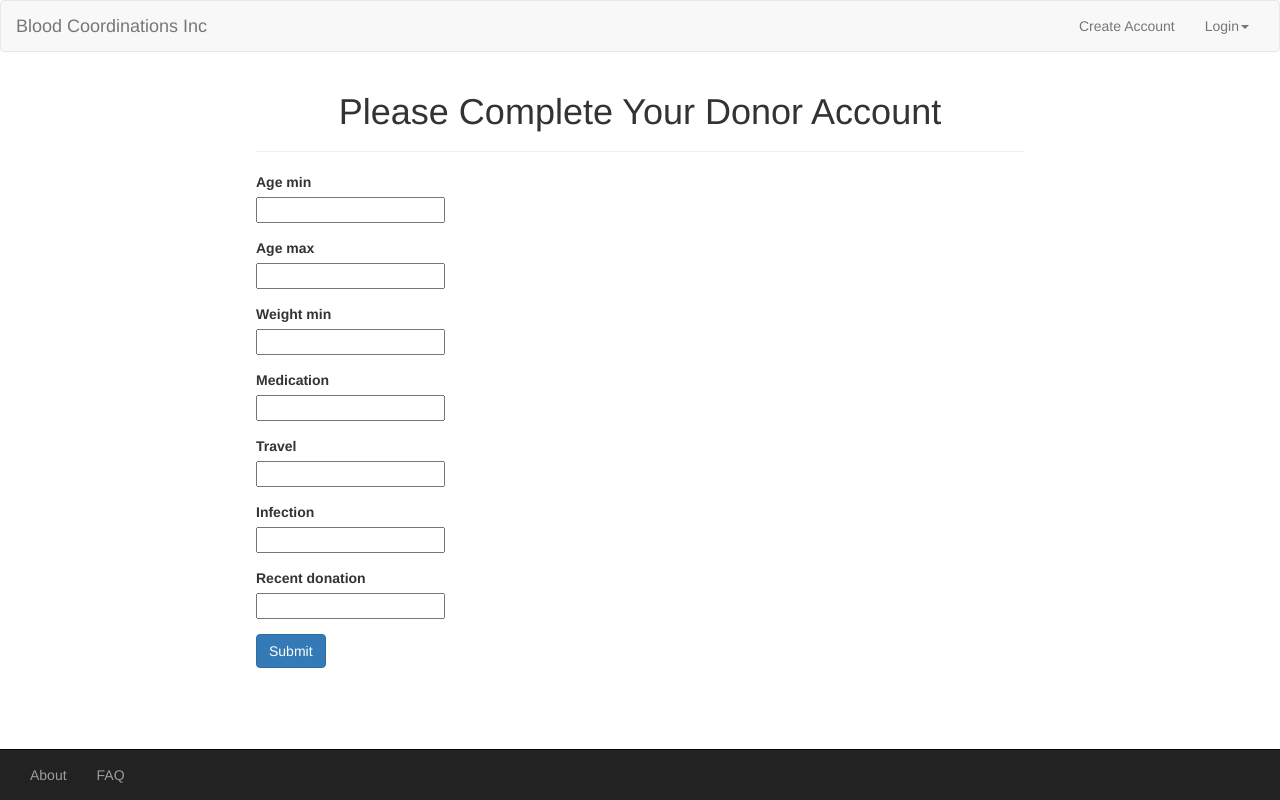
After one commit to mSquizzle/150-Cloud-Apps, a Python web app: template templates/eligibility.html in a window 1280 px wide. The commit adds this page. Run offline with Jinja, Linux system fonts and the light colour scheme; the template is opened without the code that fills it, so the values that code supplies are empty, except form fields; form fields are guessed from the names that the template uses; some libraries are stand-ins or nearby versions.

Commit message:
Eligibility form, organize imports

```diff
--- a/forms/donor.py
+++ b/forms/donor.py
@@ -1,5 +1,7 @@
 from flask_wtf import FlaskForm
 from wtforms import StringField, RadioField, DateField, IntegerField, validators
+
+from util import InlineRadioWidget
 
 class Form(FlaskForm):
     first_name = StringField('First Name', validators=[
@@ -20,9 +22,9 @@ class Form(FlaskForm):
         validators=[validators.DataRequired()], choices=[
         ('yes', 'Yes'),
         ('no', 'No')
-    ])
+    ], widget=InlineRadioWidget())
     contact = RadioField("What is your preferred method of communication?",
         validators=[validators.DataRequired()], choices=[
         ('email', 'Email'),
         ('phone', 'Phone')
-    ])
+    ], widget=InlineRadioWidget())
--- /dev/null
+++ b/templates/eligibility.html
@@ -0,0 +1,41 @@
+{% extends "layout.html" %}
+{% block body %}
+<div class="page-header">
+    <h1>Please Complete Your Donor Account</h1>
+</div>
+
+<form method="post" action="{{ url_for('index') }}">
+    {{ form.csrf_token }}
+
+    {{ form.age_min.label }}
+    <div class="form-group">
+        {{ form.age_min }}
+    </div>
+    {{ form.age_max.label }}
+    <div class="form-group">
+        {{ form.age_max }}
+    </div>
+    {{ form.weight_min.label }}
+    <div class="form-group">
+        {{ form.weight_min }}
+    </div>
+    {{ form.medication.label }}
+    <div class="form-group">
+        {{ form.medication }}
+    </div>
+    {{ form.travel.label }}
+    <div class="form-group">
+        {{ form.travel }}
+    </div>
+    {{ form.infection.label }}
+    <div class="form-group">
+        {{ form.infection }}
+    </div>
+    {{ form.recent_donation.label }}
+    <div class="form-group">
+        {{ form.recent_donation }}
+    </div>
+    <input type="submit" class="btn btn-primary btn-large" value="Submit">
+</form>
+
+{% endblock %}
```
Also changed, not shown: forms/eligibility.py (added, +41 -0 lines), forms/util.py (+13 -0 lines), main.py (+15 -10 lines), templates/accounts/complete_account.html (+4 -10 lines).
